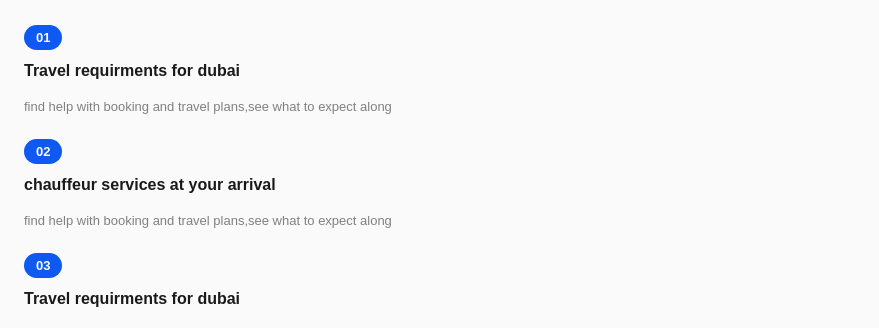
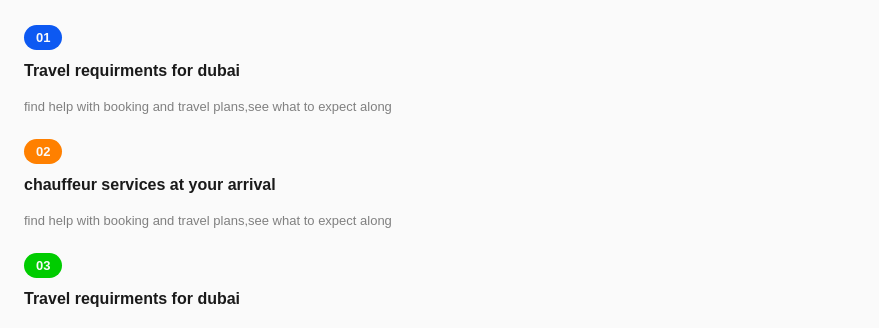
Before and after one commit to Chanuka999/Flight_Booking_web_site, a React (Vite) app in the folder fly/: page / in a window 1280 px wide. Shown: the part 1620-1948 px from the top of the page, without its empty margins (0-879 px from the left). Built offline with nearby package versions, Linux system fonts and the light colour scheme.

Commit message:
update page

```diff
--- a/fly/src/Components/Support/Support.jsx
+++ b/fly/src/Components/Support/Support.jsx
@@ -24,7 +24,7 @@
             </div>
 
             <div className="singleInfo">
-              <span className="number">02</span>
+              <span className="number colorOne">02</span>
               <h4>chauffeur services at your arrival</h4>
               <p>
                 find help with booking and travel plans,see what to expect along
@@ -32,7 +32,7 @@
             </div>
 
             <div className="singleInfo">
-              <span className="number">03</span>
+              <span className="number colorTwo">03</span>
               <h4>Travel requirments for dubai</h4>
               <p>
                 find help with booking and travel plans,see what to expect along
```
